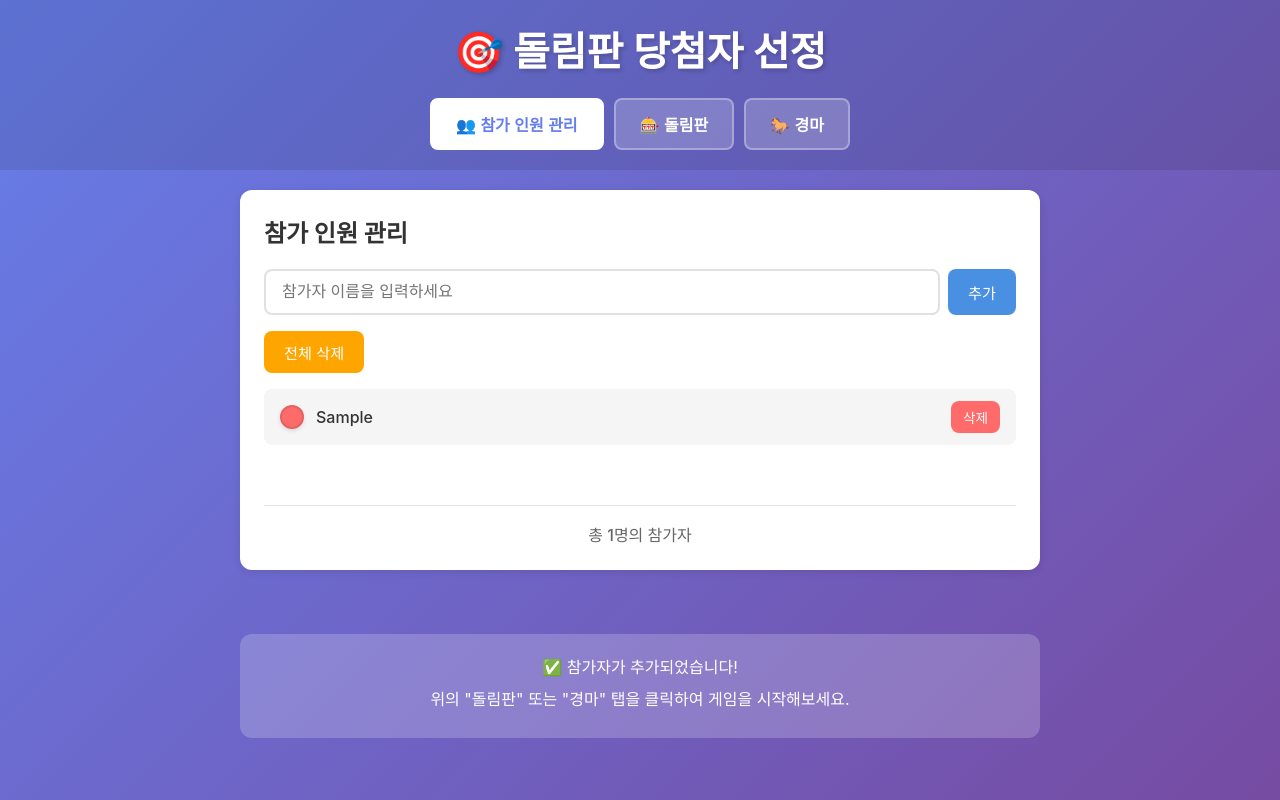
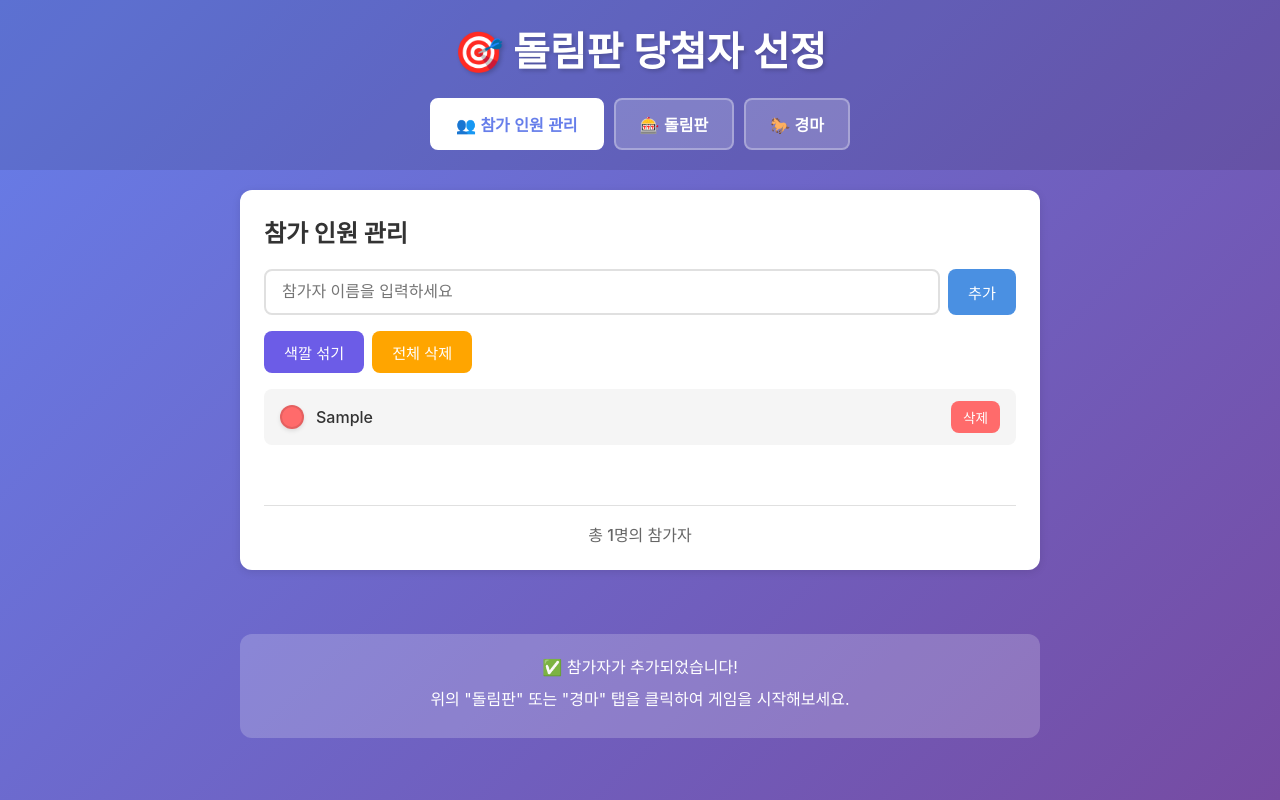
Before and after one commit to LimFull/random-pick, a React (Vite) app: page / in a window 1280 px wide. Both pictures are taken after typing "Sample" into the empty fields and a click on the button "추가". Built offline with nearby package versions, Linux system fonts and the light colour scheme.

Commit message:
feat: 색깔 섞기

```diff
--- a/src/App.jsx
+++ b/src/App.jsx
@@ -65,6 +65,27 @@ function App() {
     }
   };
 
+  const handleShuffleColors = () => {
+    if (participants.length === 0) return;
+
+    // 현재 참가자들의 색상을 수집
+    const colors = participants.map(p => p.color);
+
+    // Fisher-Yates 알고리즘으로 색상 배열 섞기
+    for (let i = colors.length - 1; i > 0; i--) {
+      const j = Math.floor(Math.random() * (i + 1));
+      [colors[i], colors[j]] = [colors[j], colors[i]];
+    }
+
+    // 섞인 색상을 참가자들에게 재할당
+    const shuffled = participants.map((p, index) => ({
+      name: p.name,
+      color: colors[index]
+    }));
+
+    setParticipantsRaw(shuffled);
+  };
+
   const handleSpinComplete = (selectedParticipant) => {
     // 경마에서 온 경우: { winner, rankings } 객체
     // 돌림판에서 온 경우: 이름 문자열 또는 객체
@@ -125,6 +146,7 @@ function App() {
               onAdd={handleAddParticipant}
               onRemove={handleRemoveParticipant}
               onClear={handleClearParticipants}
+              onShuffle={handleShuffleColors}
             />
             {participants.length > 0 && (
               <div className="view-hint">
--- a/src/components/ParticipantList.css
+++ b/src/components/ParticipantList.css
@@ -33,6 +33,8 @@
 }
 
 .participant-actions {
+  display: flex;
+  gap: 8px;
   margin-bottom: 16px;
 }
 
@@ -130,6 +132,15 @@
   background: #ee5a5a;
 }
 
+.btn-shuffle {
+  background: #6c5ce7;
+  color: white;
+}
+
+.btn-shuffle:hover {
+  background: #5a4fcf;
+}
+
 .btn-clear {
   background: #ffa500;
   color: white;
--- a/src/components/ParticipantList.jsx
+++ b/src/components/ParticipantList.jsx
@@ -5,7 +5,7 @@ import './ParticipantList.css';
  * 참가 인원 관리 컴포넌트
  * 참가자를 추가하고 제거할 수 있는 기능을 제공합니다.
  */
-export function ParticipantList({ participants, onAdd, onRemove, onClear }) {
+export function ParticipantList({ participants, onAdd, onRemove, onClear, onShuffle }) {
   const [inputValue, setInputValue] = useState('');
 
   const handleSubmit = (e) => {
@@ -44,6 +44,9 @@ export function ParticipantList({ participants, onAdd, onRemove, onClear }) {
 
       {participants.length > 0 && (
         <div className="participant-actions">
+          <button onClick={onShuffle} className="btn btn-shuffle">
+            색깔 섞기
+          </button>
           <button onClick={onClear} className="btn btn-clear">
             전체 삭제
           </button>
```
